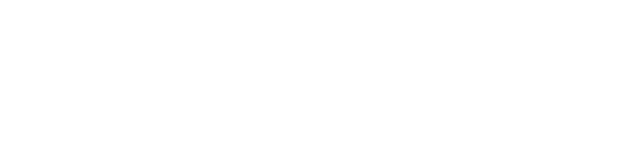
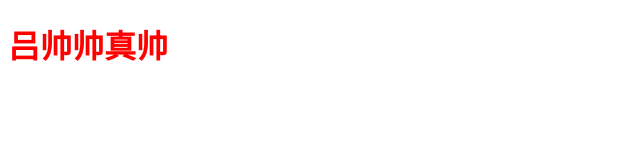
Before and after one commit to dispzhao/project_02, a plain HTML site: page index.html in a window 1280 px wide. Shown: the whole page, without its empty margins (0-640 px from the left). Drawn offline with Linux system fonts and the light colour scheme.

```diff
--- a/index.css
+++ b/index.css
@@ -0,0 +1,3 @@
+h1 {
+    color: red;
+}
--- a/index.html
+++ b/index.html
@@ -11,7 +11,7 @@
 </head>
 
 <body>
-
+    <h1>吕帅帅真帅</h1>
 </body>
 
 </html>
```
